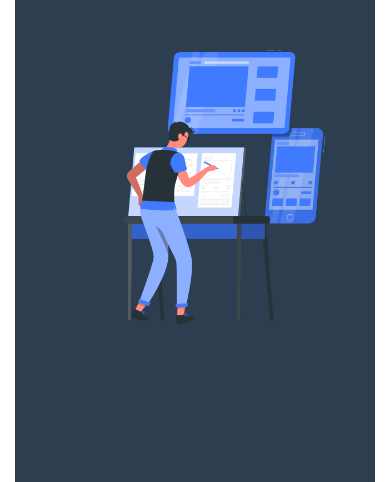
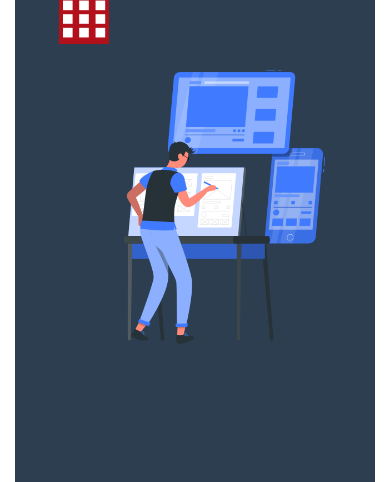
Before and after one commit to akhilesh30004/mywork, a plain HTML site: page index.html in a window 390 px wide. Shown: the part 119-601 px from the top of the page. Drawn offline with nearby package versions, Linux system fonts and the light colour scheme.

Commit message:
Update style.css

```diff
--- a/style.css
+++ b/style.css
@@ -115,3 +115,8 @@ body{
 	padding: 15px;
 	background-color: #bdc3c7;
 }
+span.navbar-toggler-icon {
+    background-image: url(/mywork/menu.png);
+    width: 50px;
+    height: 50px;
+}
```
